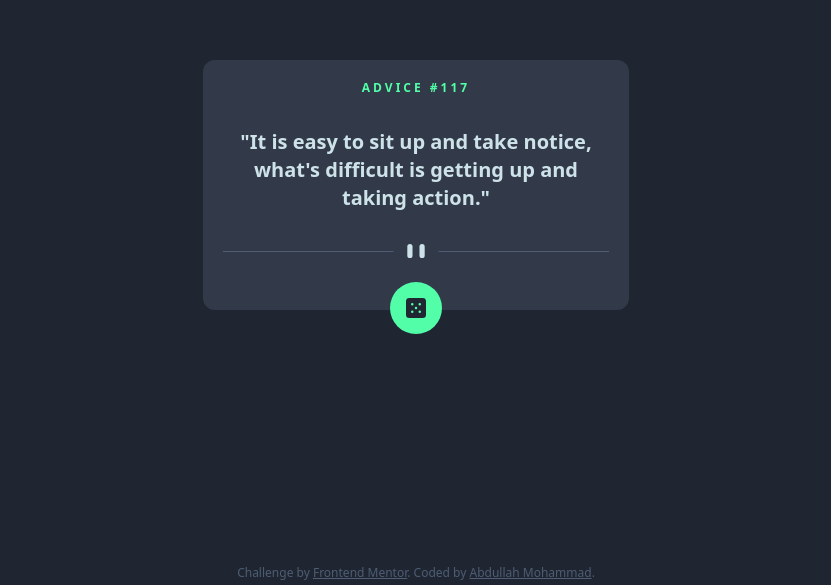
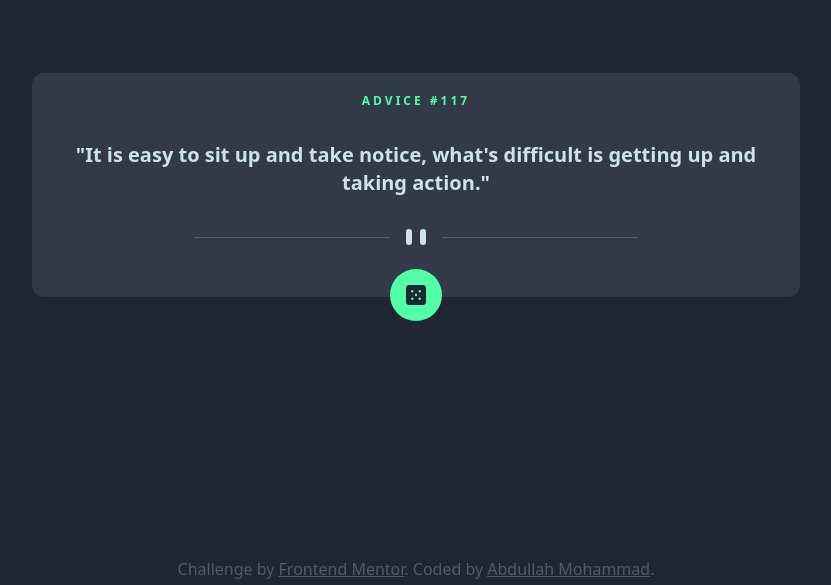
Before and after one commit to Frontend-Masters-Solutions/advice-generator-app, a website: page index.html in a window 1280 px wide. Shown: the part 215-800 px from the top of the page, without its empty margins (224-1055 px from the left). Drawn offline with Linux system fonts and the light colour scheme.

Commit message:
Fixed error in responsive layout

```diff
--- a/index.html
+++ b/index.html
@@ -20,9 +20,7 @@
 
 <body class="flex justify-center items-center h-screen bg-dark-blue font-manrope relative">
 
-    <!-- When applying these classes on the below div, for some reason its not working:
-     w-[90%] sm:w-[60%] md:w-[40%] -->
-    <div class="advice-container w-1/3 bg-dark-grayish-blue p-5 rounded-xl text-center relative">
+    <div class="advice-container w-[90%] md:w-1/2 lg:w-[60%] bg-dark-grayish-blue p-5 rounded-xl text-center relative">
         <h1 class="text-neon-green font-semibold text-xs tracking-[0.25em]">
             ADVICE #117
         </h1>
@@ -31,8 +29,6 @@
             "It is easy to sit up and take notice, what's difficult is getting up and taking action."
         </p>
 
-        <!-- Not able to horizontally center the image, on larger screens it appears on the left
-         (you can check this by zooming out in the browser) -->
         <img class="mb-8 mx-auto" src="" alt="pattern divider">
 
         <button
@@ -42,7 +38,7 @@
     </div>
 
 
-    <div class="attribution absolute bottom-1 text-grayish-blue text-xs">
+    <div class="attribution absolute bottom-1 text-center text-grayish-blue text-xs sm:text-base">
         Challenge by <a class="underline" href="https://www.frontendmentor.io?ref=challenge" target="_blank">Frontend
             Mentor</a>.
         Coded by <a class="underline" href="https://github.com/abdullahmd2">Abdullah Mohammad</a>.
```
Also changed, not shown: output.css.
